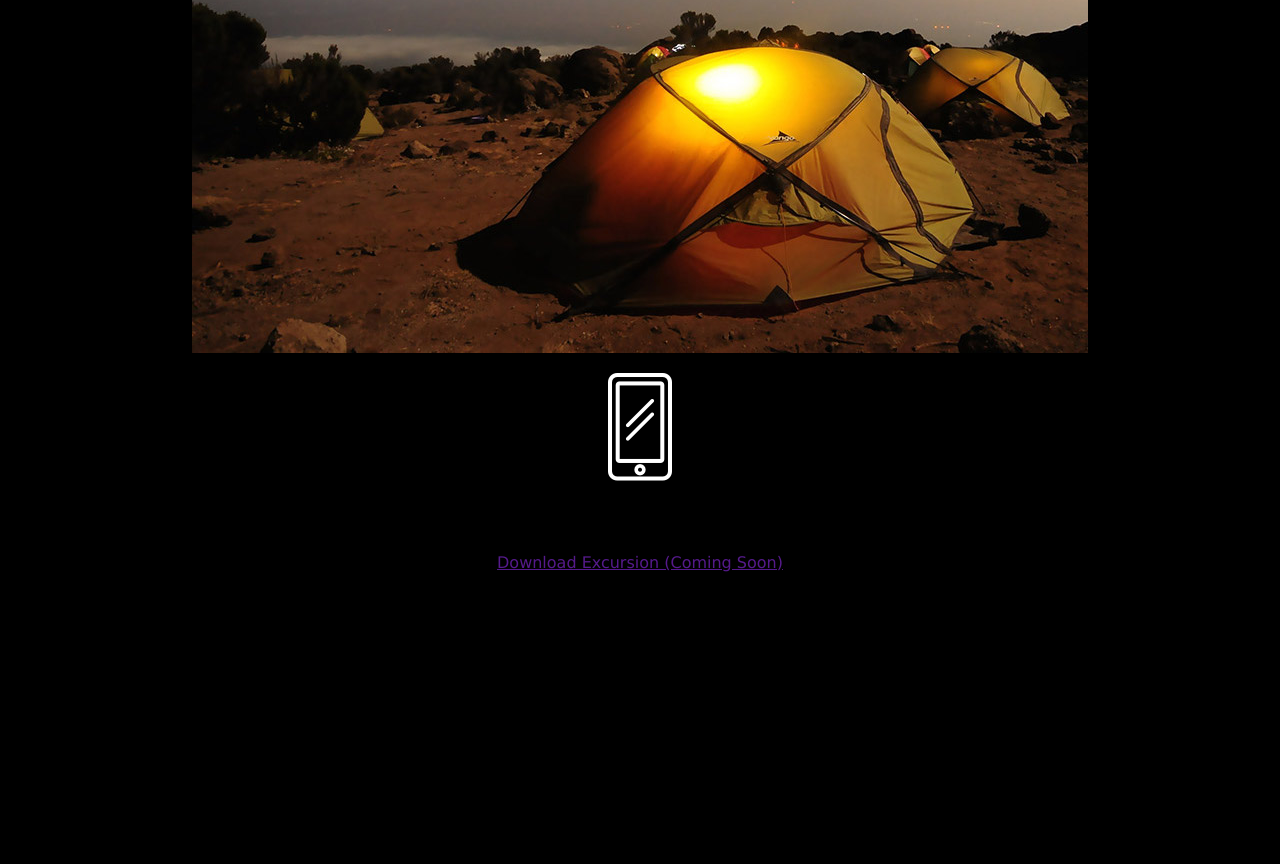
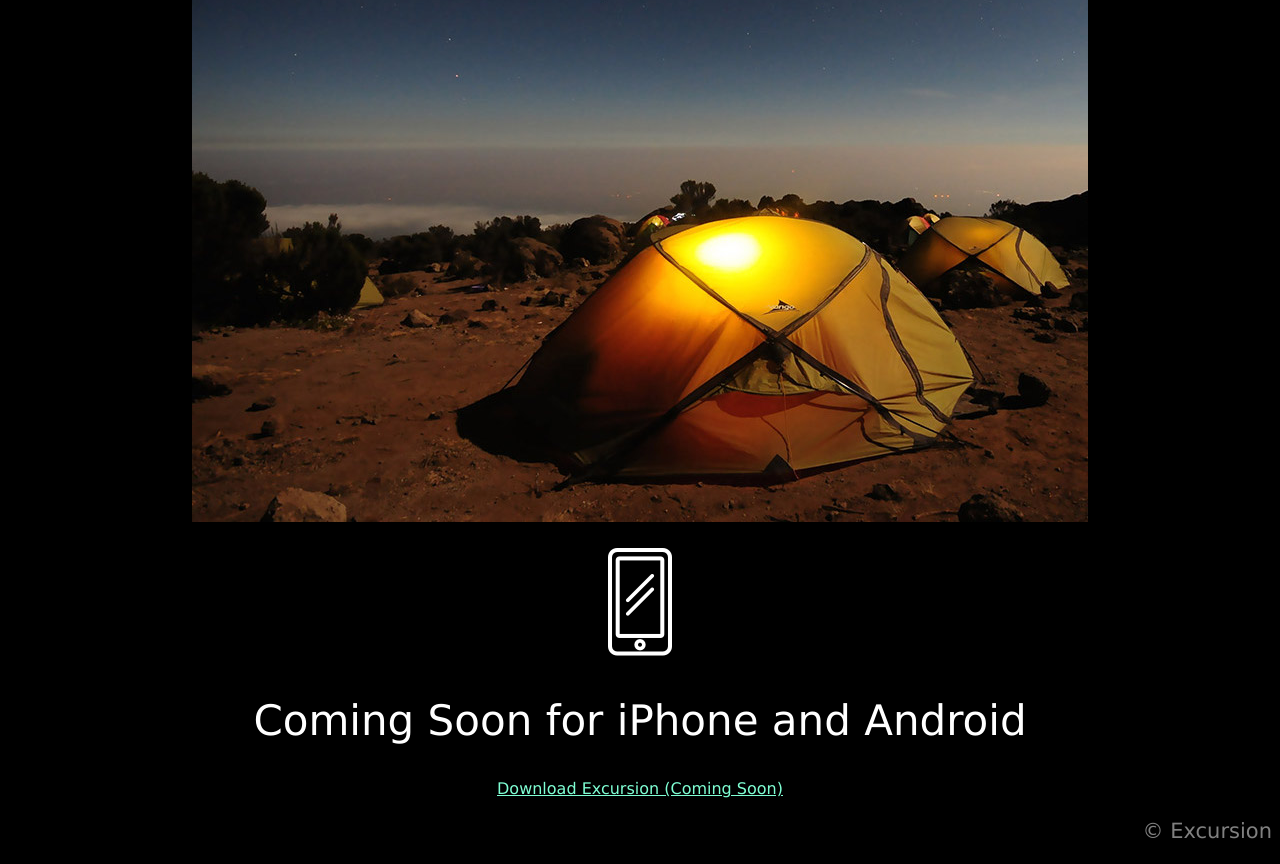
Before and after one commit to DagmarTimmreck/excursion, a plain HTML site: page index.html in a window 1280 px wide. Shown: the part 547-1411 px from the top of the page. Before the commit the page ends 1170 px from the top, so only its background shows below. Drawn offline with Linux system fonts and the light colour scheme.

Commit message:
finish styling

```diff
--- a/index.html
+++ b/index.html
@@ -2,7 +2,7 @@
 <html>
   <head>
     <meta charset="utf-8">
-    <title>Excursion</title>
+    <title>Excursion Travel Guide</title>
     <link href="./resources/css/style.css" type="text/css" rel="stylesheet">
   </head>
   <body>
@@ -23,6 +23,10 @@
     </p>
     <h2>Coming Soon for iPhone and Android</h2>
     <a href="">Download Excursion (Coming Soon)</a>
-    <p>&copy;Excursion</p>
+    <footer>
+      <p>
+        &copy; Excursion
+     </p>
+   </footer>
   </body>
 </html>
--- a/resources/css/style.css
+++ b/resources/css/style.css
@@ -3,3 +3,28 @@
   text-align: center;
   font-family: Verdana, sans-serif;
 }
+
+h1 {
+  font-size: 50px;
+  color: white;
+}
+
+h2 {
+  font-weight: 300;
+  font-size: 42px;
+  color: white;
+}
+
+p {
+  font-size: 21px;
+  color: Gray;
+}
+
+a {
+  font-size: 16px;
+  color: aquamarine;
+}
+
+footer p {
+  text-align: right;
+}
```
